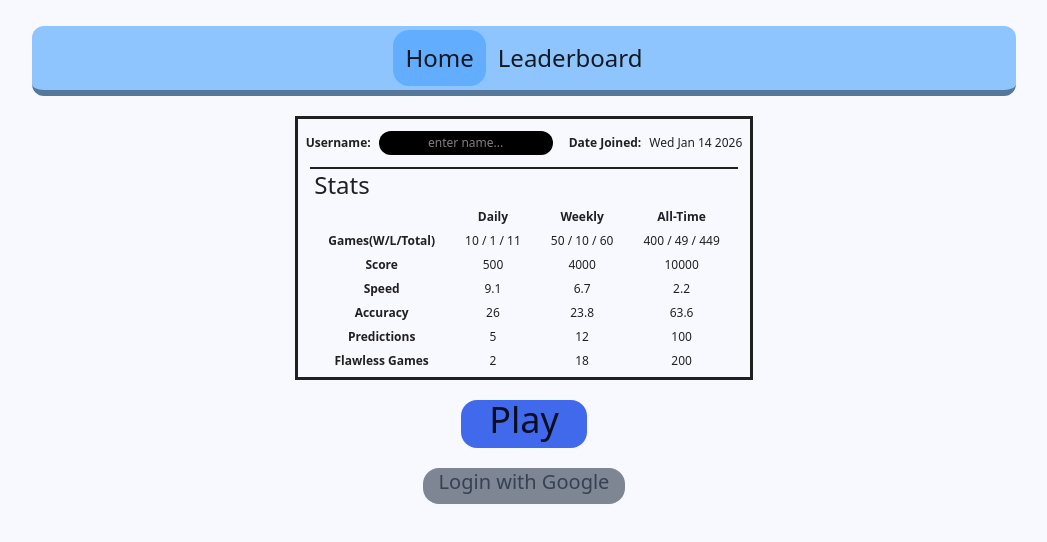
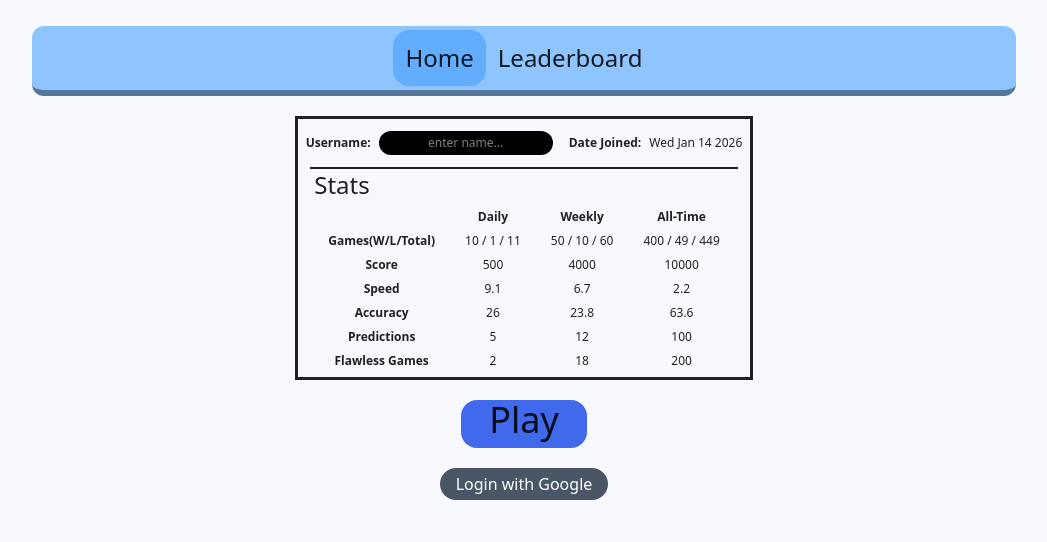
Before and after one commit to emanifesto/hangman, a React (Vite) app: page / in a window 1280 px wide. Shown: the top 542 px of the page, without its empty margins (116-1163 px from the left). Built offline with nearby package versions, Linux system fonts and the light colour scheme.

Commit message:
created banner mini-component and altered login button to mesh well

```diff
--- a/src/App.tsx
+++ b/src/App.tsx
@@ -1,6 +1,7 @@
 import { useState } from 'react'
 import NavigationMenu from './pages/nav.tsx'
 import Home from './pages/home.tsx'
+import Leaderboard from './pages/leaderboard.tsx'
 import './App.css'
 
 function App() {
--- a/src/components/home/login.tsx
+++ b/src/components/home/login.tsx
@@ -1,6 +1,6 @@
 export default function LoginButton(){
     return(
-        <button className=" px-4 size-fit pb-2 text-xl text-gray-700 rounded-2xl bg-gray-600/70">
+        <button className=" px-4 size-fit py-1 text-white rounded-2xl bg-gray-600">
             Login with Google
         </button>
     )
--- /dev/null
+++ b/src/components/leaderboard/banner.tsx
@@ -0,0 +1,10 @@
+import LoginButton from '../home/login.tsx'
+
+export default function LoginBanner(){
+    return(
+        <div className="flex mt-1 px-4 py-2 items-center gap-2 bg-blue-600">
+            <p className="">Login to compete in the Leaderboard!</p>
+            <div className=""><LoginButton /></div>
+        </div>
+    )
+}
--- /dev/null
+++ b/src/pages/leaderboard.tsx
@@ -0,0 +1,7 @@
+import LoginBanner from '../components/leaderboard/banner.tsx'
+
+export default function Leaderboard(){
+    return(
+        <LoginBanner />
+    )
+}
```
